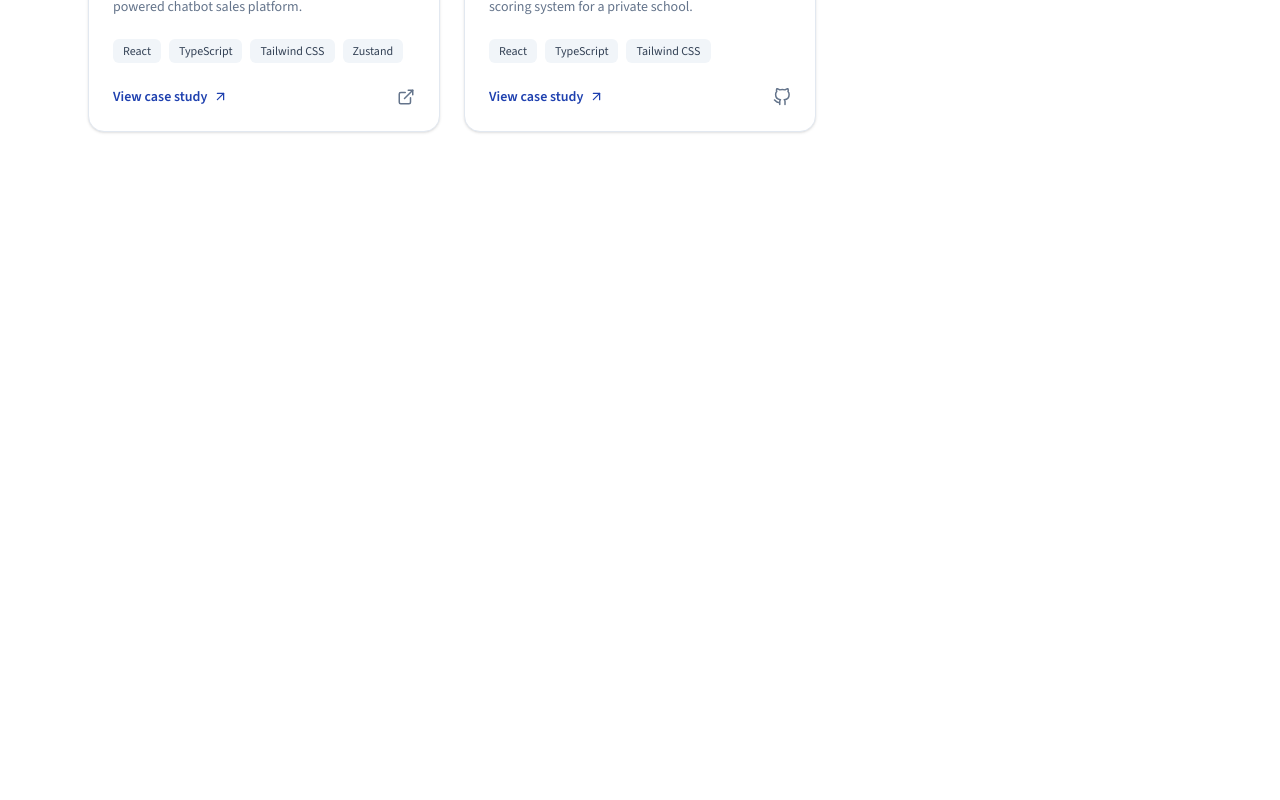
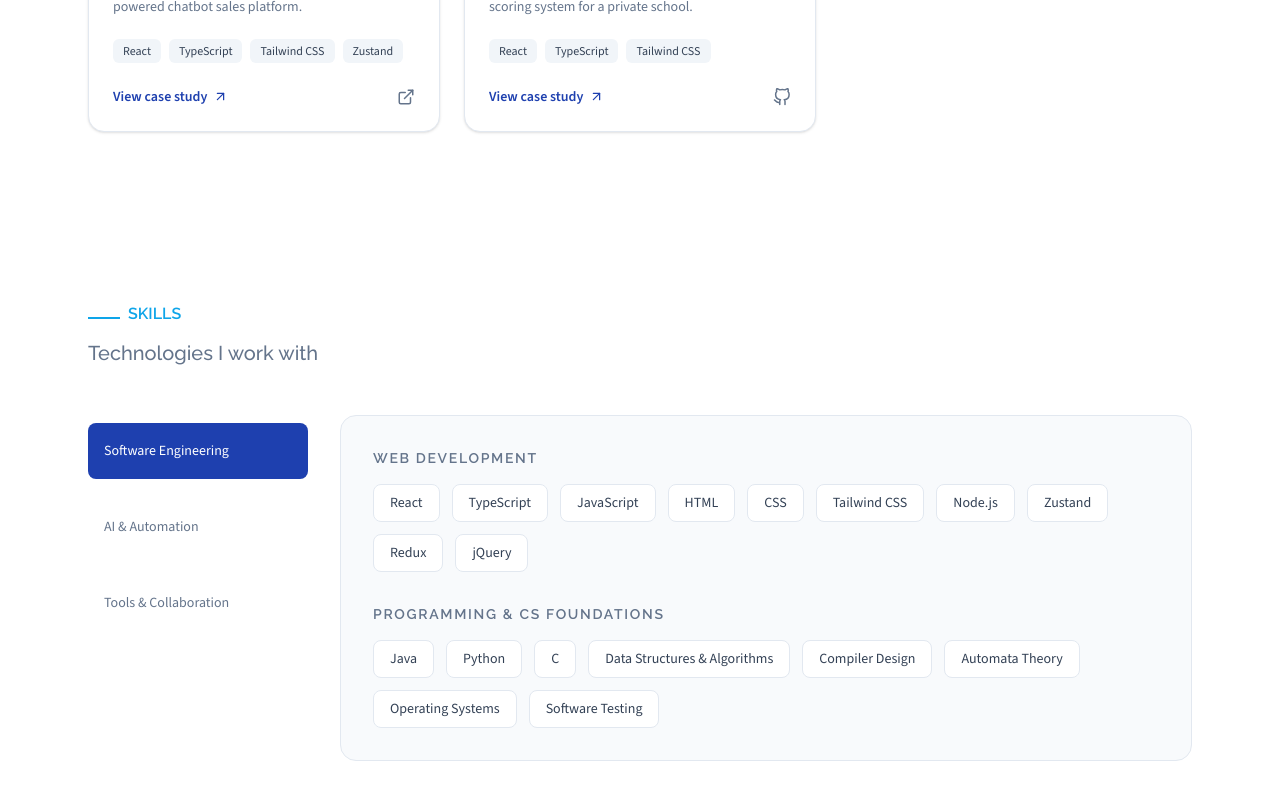
Before and after one commit to Shakiba-Alipour/Shakiba-Alipour.github.io, a React (Vite) app: page / in a window 1280 px wide. Shown: the part 4054-4854 px from the top of the page. Before the commit the page ends 4226 px from the top, so only its background shows below. Built offline with nearby package versions, Linux system fonts and the light colour scheme.

Commit message:
feat(skill section): added skills section. Still needs to fix the width

```diff
--- a/src/App.tsx
+++ b/src/App.tsx
@@ -5,6 +5,7 @@ import Hero from "./components/sections/Hero";
 import About from "./components/sections/About";
 import Experience from "./components/sections/experiences/Experience";
 import Projects from "./components/sections/projects/Projects";
+import Skills from "./components/sections/Skills";
 
 function App() {
   const [activeSection, setActiveSection] = useState("hero");
@@ -50,6 +51,9 @@ function App() {
         <section id="projects">
           <Projects />
         </section>
+        <section id="skills">
+          <Skills />
+        </section>
       </main>
     </>
   );
--- /dev/null
+++ b/src/components/sections/Skills.tsx
@@ -0,0 +1,69 @@
+import { useState } from "react";
+import { skillGroups } from "../../data/skills";
+import SectionTitle from "../ui/SectionTitle";
+
+export default function Skills() {
+  const [activeCategory, setActiveCategory] = useState(skillGroups[0].category);
+
+  const activeGroup = skillGroups.find(
+    (group) => group.category === activeCategory,
+  );
+
+  return (
+    <section id="skills" className="w-full py-24 sm:py-32">
+      <div className="w-full max-w-6xl px-6">
+        <SectionTitle tag={"skills"} title="Technologies I work with" />
+
+        <div className="grid w-full grid-cols-1 gap-8 md:grid-cols-[220px_minmax(0,1fr)]">
+          {/* Categories */}
+          <nav className="grid w-full h-fit grid-cols-1 gap-1">
+            {skillGroups.map((group) => {
+              const isActive = group.category === activeCategory;
+
+              return (
+                <button
+                  key={group.category}
+                  type="button"
+                  onClick={() => setActiveCategory(group.category)}
+                  className={`w-full h-14 rounded-lg px-4 py-3 my-2 text-left text-sm font-medium transition-colors duration-200 ${
+                    isActive
+                      ? "bg-primary-700 text-white"
+                      : "text-text-muted hover:bg-surface-100 hover:text-text-primary"
+                  }`}
+                >
+                  {group.category}
+                </button>
+              );
+            })}
+          </nav>
+
+          {/* Skills Panel */}
+          <div className="w-max min-w-0 max-w-full overflow-hidden rounded-2xl border border-border bg-surface-50 p-6 sm:p-8">
+            {activeGroup?.subcategories && (
+              <div className="w-full min-w-0 space-y-8">
+                {activeGroup.subcategories.map((subcategory) => (
+                  <div key={subcategory.name} className="w-full min-w-0">
+                    <h3 className="mb-4 text-sm font-semibold uppercase tracking-[0.12em] text-text-muted">
+                      {subcategory.name}
+                    </h3>
+
+                    <div className="flex min-w-0 flex-wrap gap-3">
+                      {subcategory.skills.map((skill) => (
+                        <span
+                          key={skill.name}
+                          className="max-w-full rounded-lg border border-border bg-surface px-4 py-2 text-sm font-medium text-text-secondary transition-colors duration-200 hover:border-border-strong hover:bg-surface-100 hover:text-primary"
+                        >
+                          {skill.name}
+                        </span>
+                      ))}
+                    </div>
+                  </div>
+                ))}
+              </div>
+            )}
+          </div>
+        </div>
+      </div>
+    </section>
+  );
+}
--- a/src/types/index.ts
+++ b/src/types/index.ts
@@ -42,7 +42,7 @@ export interface Project {
   image?: ImageType;
   images?: ImageType[]; //additional screenshots for the modal
   displayOnSite: boolean; // show on projects grid
-  organization?:string;
+  organization?: string;
 }
 export interface Experience {
   id: string;
@@ -62,13 +62,17 @@ export interface Experience {
 }
 export interface Skill {
   name: string;
-  level: SkillLevel;
+  level?: SkillLevel;
 }
 
 export interface SkillGroup {
   category: string;
   icon?: string; // optional icon name from react-icons
-  skills: Skill[];
+  skills?: Skill[];
+  subcategories?: {
+    name: string;
+    skills: Skill[];
+  }[];
 }
 export interface Education {
   id: string;
```
